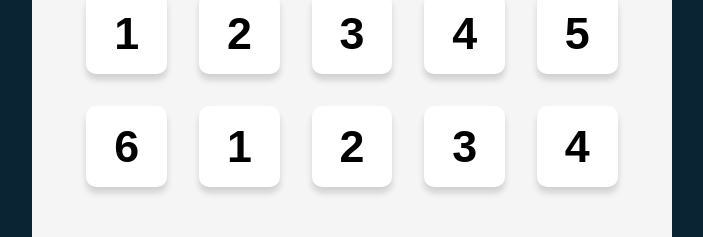
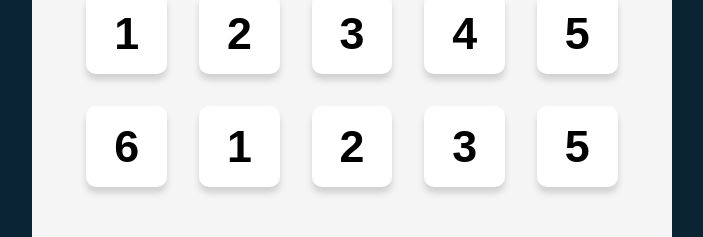
Before and after one commit to aashkadel99/tenzies-app, a React (Create React App) app: page / in a window 1280 px wide. Shown: the part 310-547 px from the top of the page, without its empty margins (288-991 px from the left). Built offline with nearby package versions, Linux system fonts and the light colour scheme.

Commit message:
initial commit

```diff
--- a/src/App.js
+++ b/src/App.js
@@ -14,7 +14,7 @@ function App() {
         <Die value = "1"/>
         <Die value = "2"/>
         <Die value = "3"/>
-        <Die value = "4"/>
+        <Die value = "5"/>
       </div>
     </main>
   );
```
